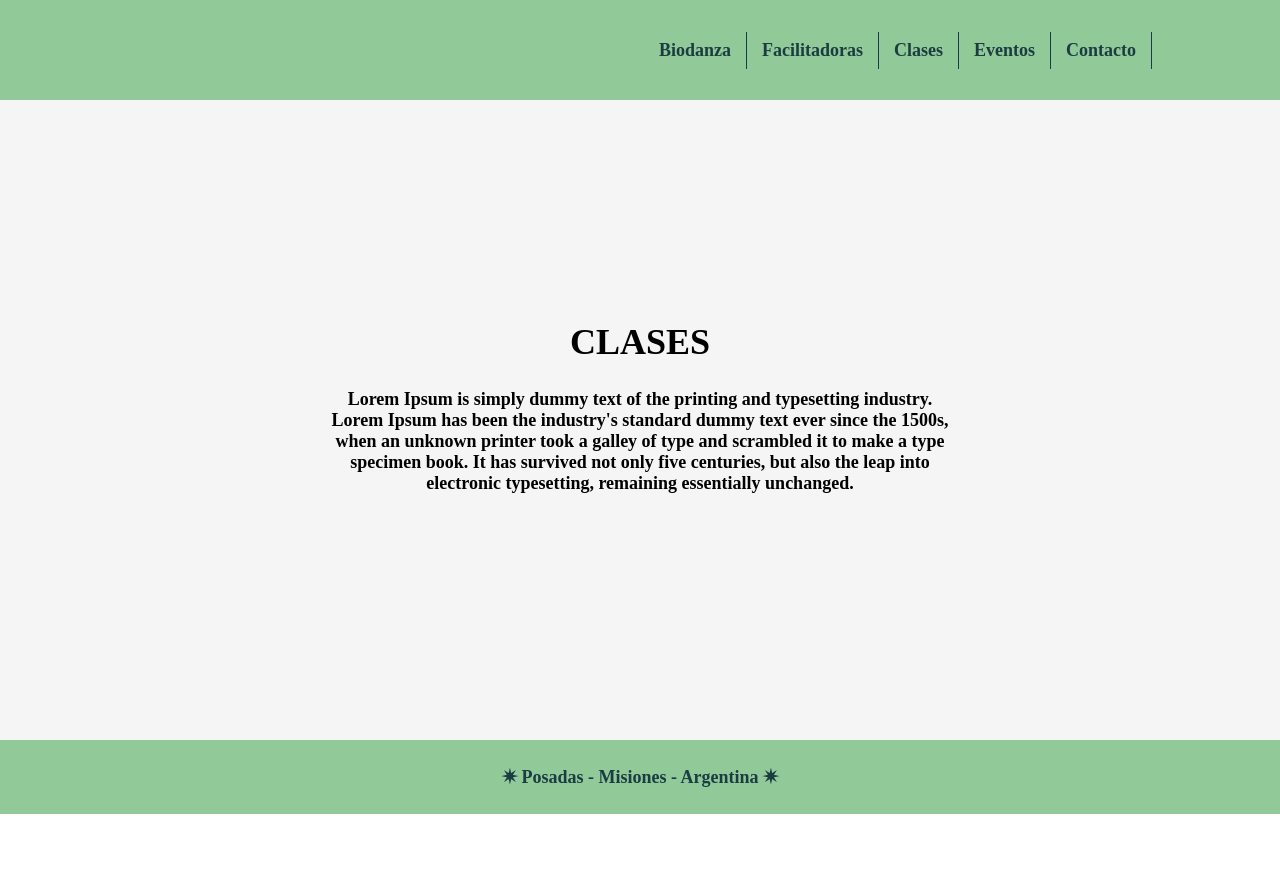
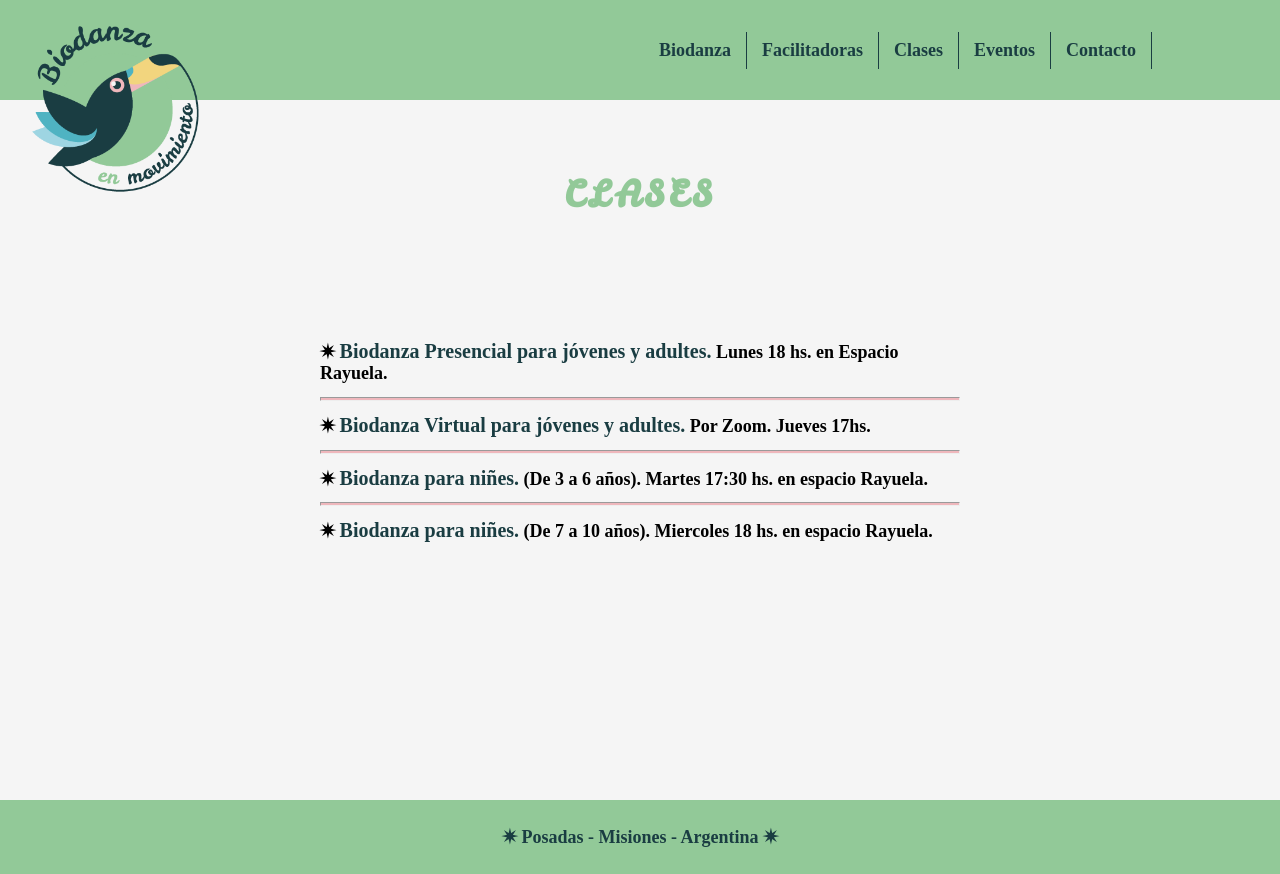
Before and after one commit to Androide18/biodanzaenmovimiento, a React (Create React App) app: page /clases in a window 1280 px wide. Before the commit the page ends 814 px from the top, so only its background shows below. Built offline with nearby package versions, Linux system fonts and the light colour scheme; a web font is replaced by a local one.

Commit message:
agregado de data

```diff
--- a/src/assets/css/App.css
+++ b/src/assets/css/App.css
@@ -5,6 +5,11 @@
 /* COLORES
 
 ROSA > #EFB7BC;
+VERDE > #93ca99;
+AMARILLO > #f3e98e;
+CELESTE > #9fd6e3;
+AZUL > #4fb4c3;
+VERDE OSCURO > #1a3d42;
 
 
 */
@@ -28,6 +33,8 @@ ROSA > #EFB7BC;
   transition: transform 0.2s;
   /* Animation */
 }
+
+
 
 @media (prefers-reduced-motion: no-preference) {
   .App-logo {
@@ -68,21 +75,62 @@ ROSA > #EFB7BC;
 .home {
   display: flex;
   justify-content: center;
-  flex-direction: column;
   align-items: center;
   background-color: whitesmoke;
   min-height: 80vh;
 }
 
+.clases {
+  display: flex;
+  flex-direction: column;
+  align-items: center;
+  background-color: whitesmoke;
+  min-height: 80vh;
+  padding: 30px 0;
+}
+
 .text-wrap-home {
   width: 50%;
   margin: 2%;
+
 }
 
-.text-wrap-home > p {
+.text-wrap-clases {
+  width: 50%;
+  margin: 8%;
+  text-align: left;
+}
+
+.text-wrap-biodanza {
+  width: 50%;
+  margin: 2%;
+  text-align: left;
+}
+
+.text-wrap-home>p {
   font-family: "GFS Didot", serif;
   font-weight: bold;
   font-size: 18px;
+
+}
+
+.biodanza {
+  display: flex;
+  flex-direction: column;
+  align-items: center;
+  background-color: whitesmoke;
+  min-height: 80vh;
+  padding: 30px 0;
+}
+
+
+.facilitadoras {
+  display: flex;
+  flex-direction: column;
+  align-items: center;
+  background-color: whitesmoke;
+  min-height: 80vh;
+  padding: 30px 0;
 }
 
 .navbar {
@@ -148,19 +196,19 @@ ROSA > #EFB7BC;
 }
 
 .p-box {
-  width: 75%;
   font-family: "GFS Didot", serif;
   font-weight: bold;
   font-size: 18px;
+  text-align: left;
 }
 
-.text-wrap-contacto{
+.text-wrap-contacto {
   display: flex;
   flex-direction: column;
   margin: 5%;
 }
 
-.text-wrap-contacto > span{
+.text-wrap-contacto>span {
   padding: 20px;
   text-align: start;
   vertical-align: center;
@@ -168,6 +216,53 @@ ROSA > #EFB7BC;
   align-items: center;
 }
 
-.text-wrap-contacto > span > svg {
+.text-wrap-contacto>span>svg {
   margin-right: 20px;
 }
+
+.cuadro-biodanza {
+  margin: 5px;
+  padding: 4px;
+}
+
+
+h1 {
+  font-family: "Leckerli One", cursive;
+  letter-spacing: 4px;
+  padding: 10px 0;
+  margin: 30px 20px 10px;
+  color: #92c998;
+}
+
+h2 {
+  font-family: "Leckerli One", cursive;
+  letter-spacing: 4px;
+  padding: 5px 0;
+}
+
+h3 {
+  font-size: 22px;
+  letter-spacing: 4px;
+  padding: 10px 0;
+  color: rgb(239, 183, 188);
+}
+
+h4 {
+  font-size: 20px;
+  padding: 10px 0;
+}
+
+h5 {
+  font-size: 18px;
+  padding: 10px 0;
+  color: #1a3d42;
+  letter-spacing: 2px;
+}
+
+
+.logo-tucan {
+  width: 180px;
+  position: fixed;
+  left: 25px;
+  top: 20px;
+}
--- a/src/components/Biodanza.js
+++ b/src/components/Biodanza.js
@@ -9,18 +9,31 @@ function Biodanza() {
   return (
     <div>
        <Navbar/>
-      <div className="home">
+      <div className="biodanza">
 
         <h1>¿QUÉ ES BIODANZA?</h1>
-        <div className="text-wrap-home">
-          <p>
-            Lorem Ipsum is simply dummy text of the printing and typesetting
-            industry. Lorem Ipsum has been the industry's standard dummy text
-            ever since the 1500s, when an unknown printer took a galley of type
-            and scrambled it to make a type specimen book. It has survived not
-            only five centuries, but also the leap into electronic typesetting,
-            remaining essentially unchanged.
-          </p>
+        <div className="text-wrap-biodanza">
+
+        <p>Es un sistema de integración afectiva para armonizar nuestro cuerpo, nuestras emociones y nuestras acciones. </p>
+        <p>Con música y movimiento danzamos nuestra propia existencia logrando un mayor bienestar.</p>
+        <p>  Es un espacio para desarrollar nuestras habilidades para transmitirlas, transformarnos, renovarnos e integrarnos.</p>
+        <p>  Un mundo donde poder conectarnos con la mirada, el abrazo, el movimiento natural.</p>
+        <p>Un espacio donde cada mirada anuncia el milagro de sentirnos vivos... calmar la mente y abrir el corazón.</p>
+    </div>
+    <div className="cuadro-biodanza">
+
+        <h2 style={{color: '#92c998'}} >Biodanza...</h2>
+
+        <h3><span  style={{color: '#92c998'}}>Bio:</span> vida   </h3>
+        <h3><span  style={{color: '#92c998'}}>danza:</span> movimiento pleno de sentido</h3>
+</div>
+<div  className="text-wrap-biodanza">
+        <p>Posibilidad de danzar tu propia vida. </p>
+        <p>Poner ritmo, armonía, emociones en la vida personal y también en la vida de la comunidad.</p>
+
+        <p>Está dirigida a estimular aspectos específicos de la persona, como la afectividad, la creatividad, la vitalidad. Por ello se han seleccionado grupos de ejercicios y de músicas que estimulan esas funciones universales.</p>
+
+
         </div>
       </div>
       <Footer/>
--- a/src/components/Clases.js
+++ b/src/components/Clases.js
@@ -6,21 +6,35 @@ import Footer from "../components/Footer";
 
 
 function Clases() {
+
+
+  const ColoredLine = ({ color }) => (
+    <hr
+        style={{
+            color: color,
+            backgroundColor: color,
+            height: 2,
+            marginTop: '0.8rem',
+            marginBottom: '0.8rem'
+        }}
+    />
+);
+
   return (
     <div>
        <Navbar/>
-      <div className="home">
+      <div className="clases">
 
         <h1>CLASES</h1>
-        <div className="text-wrap-home">
-          <p>
-            Lorem Ipsum is simply dummy text of the printing and typesetting
-            industry. Lorem Ipsum has been the industry's standard dummy text
-            ever since the 1500s, when an unknown printer took a galley of type
-            and scrambled it to make a type specimen book. It has survived not
-            only five centuries, but also the leap into electronic typesetting,
-            remaining essentially unchanged.
-          </p>
+        <div className="text-wrap-clases">
+          <p>✷ <span style={{color: '#1a3d42', fontSize: '20px'}}>Biodanza Presencial para jóvenes y adultes.</span> Lunes 18 hs. en Espacio Rayuela. </p>
+          <ColoredLine color="#EFB7BC"/>
+          <p>✷ <span style={{color: '#1a3d42', fontSize: '20px'}}>Biodanza Virtual para jóvenes y adultes.</span> Por Zoom. Jueves 17hs. </p>
+          <ColoredLine color="#EFB7BC"/>
+          <p>✷ <span style={{color: '#1a3d42', fontSize: '20px'}}>Biodanza para niñes.</span> (De 3 a 6 años). Martes 17:30 hs. en espacio Rayuela. </p>
+          <ColoredLine color="#EFB7BC"/>
+          <p>✷  <span style={{color: '#1a3d42', fontSize: '20px'}}>Biodanza para niñes.</span> (De 7 a 10 años). Miercoles 18 hs. en espacio Rayuela. </p>
+
         </div>
       </div>
       <Footer/>
--- a/src/components/Contacto.js
+++ b/src/components/Contacto.js
@@ -21,7 +21,7 @@ function Contacto() {
         <div className="text-wrap-contacto">
         <span><FaInstagramSquare/> @biodanzaenmovimiento</span>
         <span><FaFacebookF/> /Biodanzaenmovimiento </span>
-        <span><FaWhatsapp/> +54 376 00000000  // 376 1111111  </span>
+        <span><FaWhatsapp/> +54 9 3764 60-6399  // +54 9 3764 15-8085  </span>
         <span><FaRegEnvelope/> biodanzaenmovimiento@gmail.com  </span>
         </div>
       </div>
--- a/src/components/Facilitadoras.js
+++ b/src/components/Facilitadoras.js
@@ -10,24 +10,38 @@ function Facilitadoras() {
   return (
     <div>
       <Navbar />
-      <div className="home">
+      <div className="facilitadoras">
         <h1>FACILITADORAS</h1>
         <div className="text-wrap-facilitadoras">
           <div className="card-box">
             <img src={mica} alt="Mica" width="300px" />
             <p className="p-box">
-             ¡Hola! Soy Mica. Lorem Ipsum is simply dummy text of the printing and typesetting
-              industry. Lorem Ipsum has been the industry's standard dummy text
-              ever since the 1500s.
+            <h3>María Inés Caramuto</h3>
+
+            <p>Profesora de Educación Inicial.</p>
+            <p>Profesora en Psicopedagogía.</p>
+            <p> Lic. en Educación.</p>
+            <p>Profesora de Biodanza.</p>
+
+            <h5>Posgrados</h5>
+
+            <p>Educación Biocéntrica.</p>
+            <p> Biodanza para niñes.</p>
+            <p>Identidad y los 4 elementos.</p>
+            <p>Biodanza y chamanismo.</p>
+            <p>Estrategias metodológicas.</p>
 
             </p>
           </div>
           <div className="card-box">
             <img src={ami} alt="Ami" width="300px" />
             <p className="p-box">
-            ¡Hola! Soy Ami. Lorem Ipsum is simply dummy text of the printing and typesetting
-              industry. Lorem Ipsum has been the industry's standard dummy text
-              ever since the 1500s.
+            <h3>Amanda Alsina</h3>
+
+            <p> Profesora en Educación Especial.</p>
+            <p> Mgter en Ciencias de la Educación.</p>
+            <p> Tallerista de teatro.</p>
+            <p> Facilitadora de Biodanza.</p>
             </p>
           </div>
         </div>
--- a/src/components/Home.js
+++ b/src/components/Home.js
@@ -11,17 +11,27 @@ function Home() {
        <Navbar/>
       <div className="home">
 
-        <img src={logoRGB} className="logo-RGB" alt="logo_RGB" />
+        <div className="text-wrap-home">
 
-        <div className="text-wrap-home">
-          <p>
-            Lorem Ipsum is simply dummy text of the printing and typesetting
-            industry. Lorem Ipsum has been the industry's standard dummy text
-            ever since the 1500s, when an unknown printer took a galley of type
-            and scrambled it to make a type specimen book. It has survived not
-            only five centuries, but also the leap into electronic typesetting,
-            remaining essentially unchanged.
-          </p>
+        <h4> MANIFIESTO</h4>
+          <p>Somos la memoria del mundo.</p>
+          <p>Sólo debemos recordar lo que </p>
+          <p>está en nuestras células. </p>
+          <p>Los frutos del verano. </p>
+          <p>El amor voluptuoso. </p>
+          <p>La capacidad de ponerse </p>
+          <p>en el lugar del otro. </p>
+          <p>El contacto. </p>
+          <p>El coraje de innovar. </p>
+          <p>El abrazo, el adiós y el encuentro. </p>
+          <p>El mar en nuestra piel. </p>
+          <p>La música de la vida. </p>
+          <p>La danza de la vida. </p>
+          <p>Biodanza nos devuelve </p>
+          <p>la memoria ancestral, </p>
+          <p>la posibilidad absoluta de amor. </p>
+
+
         </div>
       </div>
       <Footer/>
--- a/src/components/Navbar.js
+++ b/src/components/Navbar.js
@@ -7,6 +7,11 @@ function Navbar() {
   return (
     <>
       <div className="navbar">
+      <Link className="link-tucan" to="/">
+          <img src={logoRGB} className="logo-tucan" alt="logo" />
+        </Link>
+
+
         <ul id="nav">
           <li>
             <Link to="Biodanza">Biodanza</Link>
```
Also changed, not shown: 1 other file (tests, documents, lock files or other folders).
